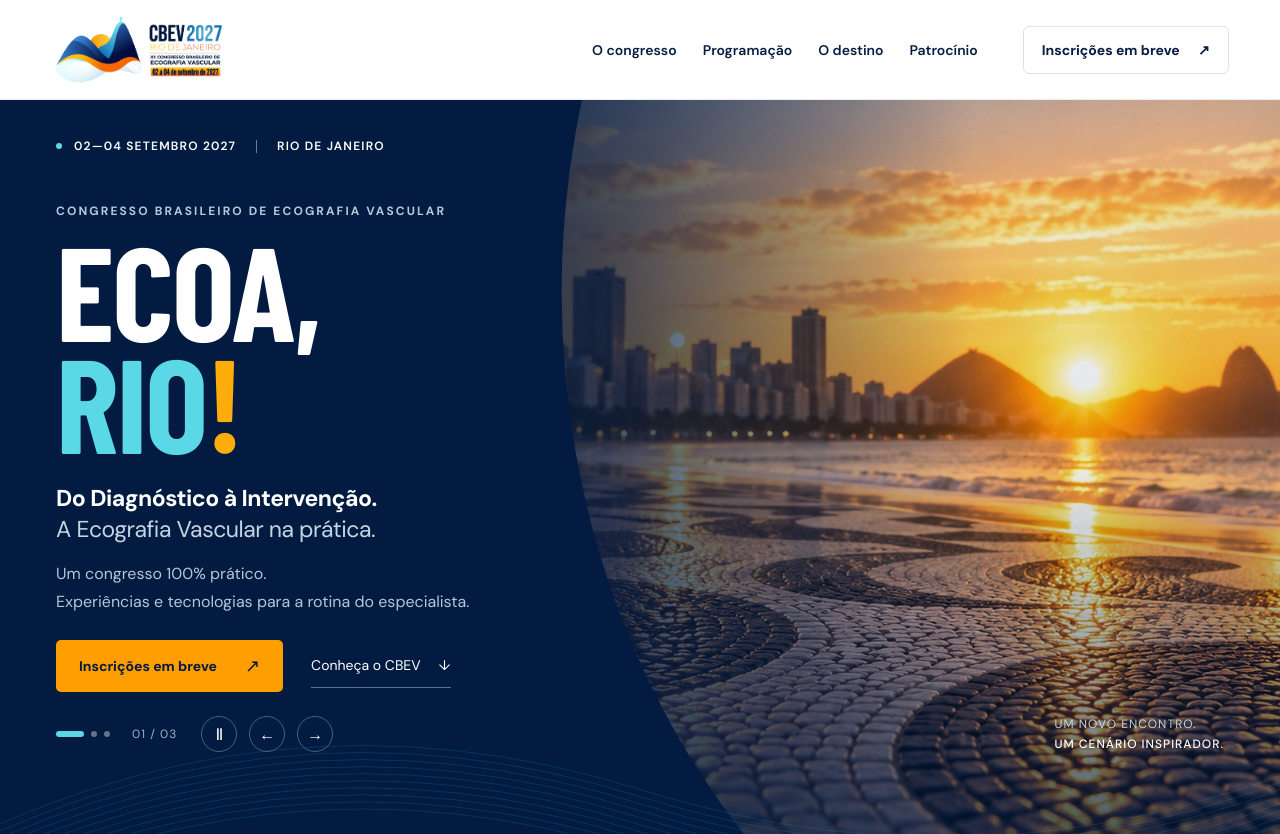
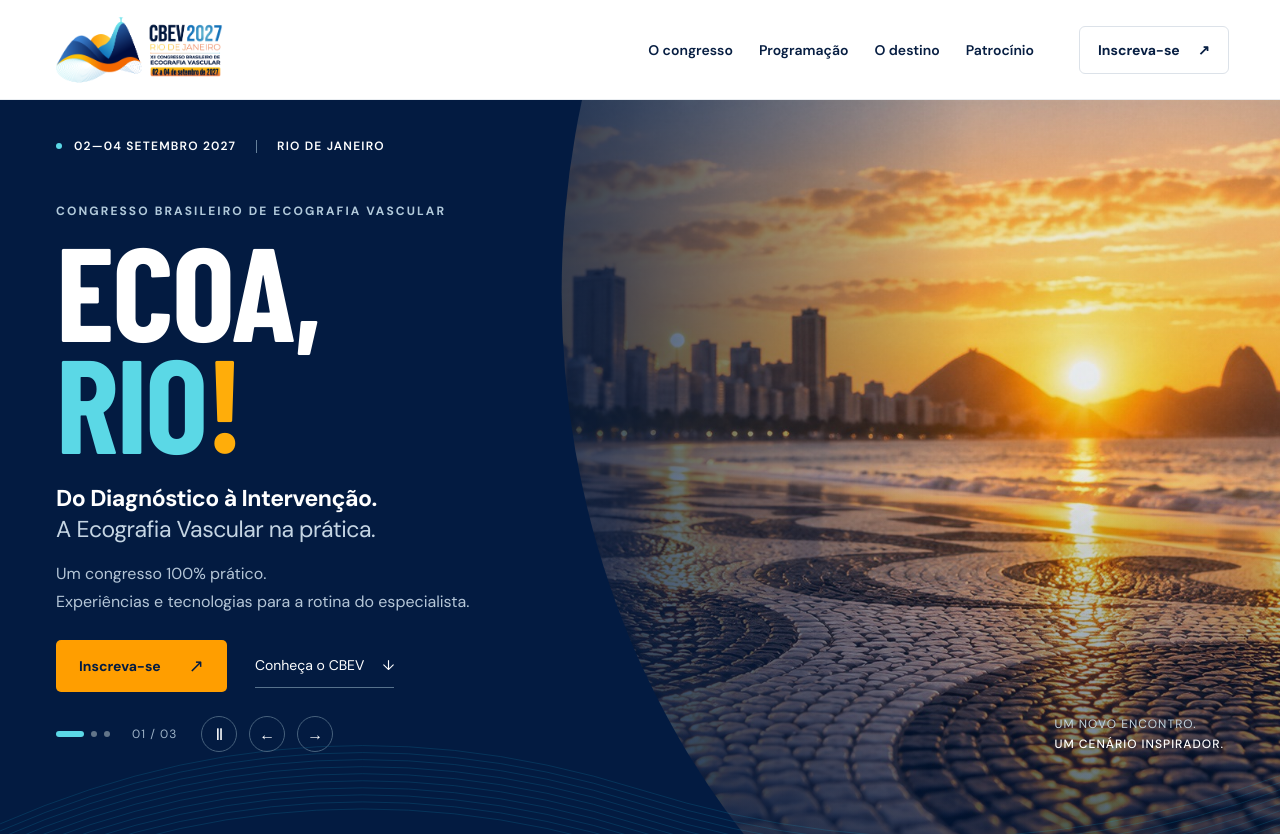
Before and after one commit to Londemandas/CBEV2027, a plain HTML site: page dist/index.html in a window 1280 px wide. Shown: the top 834 px of the page. Drawn offline with nearby package versions, Linux system fonts and the light colour scheme; a web font is replaced by a local one.

Commit message:
Open CBEV 2027 registration links on Sympla

```diff
--- a/dist/index.html
+++ b/dist/index.html
@@ -9,7 +9,7 @@
 </head>
 <body>
 <a class="skip" href="#conteudo">Pular para o conteúdo</a>
-<header class="header"><a class="brand" href="#inicio" aria-label="CBEV 2027, início"><img src="assets/logo.png" width="855" height="359" alt="CBEV 2027 — XII Congresso Brasileiro de Ecografia Vascular"></a><nav id="nav" aria-label="Navegação principal"><a href="#sobre">O congresso</a><a href="#ciencia">Programação</a><a href="#rio">O destino</a><a href="#patrocinio">Patrocínio</a></nav><a class="header-cta" href="#inscricoes">Inscrições em breve <span>↗</span></a><button class="menu" aria-expanded="false" aria-controls="nav" aria-label="Abrir menu">☰</button></header>
+<header class="header"><a class="brand" href="#inicio" aria-label="CBEV 2027, início"><img src="assets/logo.png" width="855" height="359" alt="CBEV 2027 — XII Congresso Brasileiro de Ecografia Vascular"></a><nav id="nav" aria-label="Navegação principal"><a href="#sobre">O congresso</a><a href="#ciencia">Programação</a><a href="#rio">O destino</a><a href="#patrocinio">Patrocínio</a></nav><a class="header-cta" href="https://www.sympla.com.br/evento/cbev-xii-congresso-brasileiro-de-ecografia-vascular-2027/3635650" target="_blank" rel="noopener noreferrer">Inscreva-se <span>↗</span></a><button class="menu" aria-expanded="false" aria-controls="nav" aria-label="Abrir menu">☰</button></header>
 <main id="conteudo">
 <section id="inicio" class="hero" aria-roledescription="carrossel" aria-label="Destaques CBEV 2027">
 <div class="hero-photo" aria-hidden="true"></div><div class="hero-shade" aria-hidden="true"></div>
@@ -17,9 +17,9 @@
 <div class="hero-content wrap">
 <div class="hero-meta"><span class="live-dot"></span> 02—04 SETEMBRO 2027 <span class="meta-divider"></span> RIO DE JANEIRO</div>
 <div class="slides">
-<article class="slide active" data-slide="0" aria-roledescription="slide" aria-label="1 de 3"><p class="eyebrow">CONGRESSO BRASILEIRO DE ECOGRAFIA VASCULAR</p><h1>ECOA,<br><em>RIO<span class="title-dot">!</span></em></h1><h2>Do Diagnóstico à Intervenção.<br><span>A Ecografia Vascular na prática.</span></h2><p class="hero-desc">Um congresso 100% prático.<br>Experiências e tecnologias para a rotina do especialista.</p><div class="actions"><a class="button orange" href="#inscricoes">Inscrições em breve <span>↗</span></a><a class="text-link" href="#sobre">Conheça o CBEV <span>↓</span></a></div></article>
+<article class="slide active" data-slide="0" aria-roledescription="slide" aria-label="1 de 3"><p class="eyebrow">CONGRESSO BRASILEIRO DE ECOGRAFIA VASCULAR</p><h1>ECOA,<br><em>RIO<span class="title-dot">!</span></em></h1><h2>Do Diagnóstico à Intervenção.<br><span>A Ecografia Vascular na prática.</span></h2><p class="hero-desc">Um congresso 100% prático.<br>Experiências e tecnologias para a rotina do especialista.</p><div class="actions"><a class="button orange" href="https://www.sympla.com.br/evento/cbev-xii-congresso-brasileiro-de-ecografia-vascular-2027/3635650" target="_blank" rel="noopener noreferrer">Inscreva-se <span>↗</span></a><a class="text-link" href="#sobre">Conheça o CBEV <span>↓</span></a></div></article>
 <article class="slide" data-slide="1" aria-roledescription="slide" aria-label="2 de 3" hidden><p class="eyebrow">CIÊNCIA QUE SE CONECTA À PRÁTICA</p><h2 class="alternate-title">100%<br><em>PRÁTICO.</em></h2><h3>Da imagem à prática clínica.</h3><p class="hero-desc">Hands-on, procedimentos ecoguiados ao vivo<br>e workshops de aplicação direta na prática vascular.</p><div class="actions"><a class="button orange" href="#ciencia">Explore os temas <span>↗</span></a><a class="text-link" href="#experiencia">A experiência CBEV <span>↓</span></a></div></article>
-<article class="slide" data-slide="2" aria-roledescription="slide" aria-label="3 de 3" hidden><p class="eyebrow">RIO DE JANEIRO • 2027</p><h2 class="alternate-title">CIÊNCIA.<br><em>ENCONTRO.</em></h2><h3>O próximo cenário é o Rio.</h3><p class="hero-desc">Três dias para compartilhar experiências,<br>ampliar conexões e atualizar o conhecimento.</p><div class="actions"><a class="button orange" href="#rio">Conheça o destino <span>↗</span></a><a class="text-link" href="#inscricoes">Reserve a data <span>↓</span></a></div></article>
+<article class="slide" data-slide="2" aria-roledescription="slide" aria-label="3 de 3" hidden><p class="eyebrow">RIO DE JANEIRO • 2027</p><h2 class="alternate-title">CIÊNCIA.<br><em>ENCONTRO.</em></h2><h3>O próximo cenário é o Rio.</h3><p class="hero-desc">Três dias para compartilhar experiências,<br>ampliar conexões e atualizar o conhecimento.</p><div class="actions"><a class="button orange" href="#rio">Conheça o destino <span>↗</span></a><a class="text-link" href="https://www.sympla.com.br/evento/cbev-xii-congresso-brasileiro-de-ecografia-vascular-2027/3635650" target="_blank" rel="noopener noreferrer">Inscreva-se <span>↗</span></a></div></article>
 </div>
 <div class="hero-bottom"><div class="carousel-controls"><div class="dots" role="group" aria-label="Escolher destaque"><button class="dot active" aria-label="Mostrar destaque 1" aria-current="true" data-index="0"></button><button class="dot" aria-label="Mostrar destaque 2" data-index="1"></button><button class="dot" aria-label="Mostrar destaque 3" data-index="2"></button></div><span class="slide-counter">01 / 03</span><button id="pause" aria-label="Pausar rotação automática">Ⅱ</button><button id="prev" aria-label="Destaque anterior">←</button><button id="next" aria-label="Próximo destaque">→</button></div><p class="photo-caption">UM NOVO ENCONTRO.<br><strong>UM CENÁRIO INSPIRADOR.</strong></p></div>
 </div>
@@ -30,7 +30,7 @@
 <section id="experiencia" class="experience section wrap"><div class="section-label"><span>03 / EXPERIÊNCIA CBEV</span><span class="small-line"></span></div><div class="experience-grid"><div><h2>Conhecimento<br>que ganha<br><span class="blue-text">movimento.</span></h2><p class="section-intro">Aprofundar conhecimentos, discutir condutas e compartilhar experiências com quem atua na evolução da Ecografia Vascular no Brasil.</p></div><div class="experience-list"><article><span>01</span><div><h3>Estações de hands-on</h3><p>Aprendizado com foco na aplicação da Ecografia Vascular à rotina do especialista.</p></div></article><article><span>02</span><div><h3>Procedimentos ecoguiados ao vivo</h3><p>Abordagens arteriais e venosas que conectam imagem, planejamento e execução.</p></div></article><article><span>03</span><div><h3>Workshops</h3><p>Temas e tecnologias de aplicação direta na prática clínica.</p></div></article><article><span>04</span><div><h3>Discussão de casos e condutas</h3><p>Troca de experiências sobre desafios presentes no dia a dia dos especialistas.</p></div></article></div></div></section>
 <section id="rio" class="rio"><img src="assets/rio.jpg" alt="Orla do Rio de Janeiro ao pôr do sol, com o calçadão e as montanhas ao fundo" loading="lazy" width="2200" height="940"><div class="rio-overlay"></div><div class="wrap rio-content"><p class="eyebrow">04 / RIO DE JANEIRO 2027</p><h2>A ciência encontra<br>um novo <em>cenário.</em></h2><p>Durante três dias, o Rio será o ponto de encontro de profissionais interessados em conhecimento, tecnologia e evolução da Ecografia Vascular.</p><div class="rio-details"><div><small>RESERVE A DATA</small><strong>02—04 setembro, 2027</strong></div><div><small>RIO DE JANEIRO · RJ</small><strong>Windsor Marapendi Hotel</strong></div></div><p class="venue-address">Av. Lúcio Costa, 5400 - Barra da Tijuca, Rio de Janeiro - RJ</p></div><span class="rio-word" aria-hidden="true">RIO.</span></section>
 <section id="patrocinio" class="sponsor section wrap"><div class="section-label"><span>05 / PATROCÍNIO E EXPOSIÇÃO</span><span class="small-line"></span></div><div class="sponsor-grid"><h2>Sua marca.<br>Novas <span class="blue-text">conexões.</span></h2><div><p class="lead">Faça parte do CBEV 2027.</p><p>Um ambiente especializado para relacionamento institucional, apresentação de tecnologias e aproximação entre empresas e profissionais da área vascular.</p><p>O Projeto de Patrocínio contará com diferentes modalidades de participação e oportunidades de exposição de marca.</p><a class="button navy" href="https://wa.me/5511999934643" target="_blank" rel="noopener noreferrer">Oportunidades comerciais <span>↗</span></a></div></div><div class="sponsor-values"><span>Visibilidade de marca</span><span>Relacionamento estratégico</span><span>Inovação e negócios</span></div></section>
-<section id="inscricoes" class="registration"><div class="wrap registration-inner"><div><p class="eyebrow">CBEV 2027 • NOSSO ENCONTRO TEM DATA</p><h2>O próximo olhar<br>começa <em>aqui.</em></h2><p>02 a 04 de setembro de 2027 · Rio de Janeiro</p></div><div class="registration-action"><span class="status-pill"><i></i> Inscrições em breve</span><p>As informações sobre inscrições<br>serão divulgadas nesta página.</p><button class="button light" id="calendar">Adicionar ao calendário <span>↗</span></button></div></div></section>
+<section id="inscricoes" class="registration"><div class="wrap registration-inner"><div><p class="eyebrow">CBEV 2027 • NOSSO ENCONTRO TEM DATA</p><h2>O próximo olhar<br>começa <em>aqui.</em></h2><p>02 a 04 de setembro de 2027 · Rio de Janeiro</p></div><div class="registration-action"><span class="status-pill"><i></i> Inscrições abertas</span><p>Faça sua inscrição<br>pela plataforma Sympla.</p><a class="button light" href="https://www.sympla.com.br/evento/cbev-xii-congresso-brasileiro-de-ecografia-vascular-2027/3635650" target="_blank" rel="noopener noreferrer">Inscreva-se <span>↗</span></a><br><button class="button light" id="calendar">Adicionar ao calendário <span>↗</span></button></div></div></section>
 <section class="institutions wrap" aria-label="Instituições do evento"><div><small>REALIZAÇÃO</small><div class="institution-logo"><img src="assets/logo-sbacv.png" alt="SBACV — Sociedade Brasileira de Angiologia e de Cirurgia Vascular" loading="lazy"></div></div><div><small>ORGANIZAÇÃO</small><div class="institution-logo"><img src="assets/logo-sbacvrj.png" alt="SBACV-RJ — Regional Rio de Janeiro" loading="lazy"></div></div><div><small>COMERCIALIZAÇÃO</small><div class="institution-logo"><img src="assets/logo-tecnomkt.png" alt="Tecnomkt Marketing Técnico" loading="lazy"></div></div></section>
 </main>
 <footer><div class="wrap footer-main"><a href="#inicio" aria-label="Voltar ao início"><img src="assets/logo.png" alt="CBEV 2027" width="855" height="359" loading="lazy"></a><p><strong>ECOA, RIO!</strong><br>Do Diagnóstico à Intervenção.<br>A Ecografia Vascular na prática.</p><a class="back-top" href="#inicio">Voltar ao topo ↑</a></div><div class="wrap footer-bottom"><span>CBEV 2027 · Congresso Brasileiro de Ecografia Vascular</span><span>02—04 SET · RIO DE JANEIRO</span></div></footer>
```
